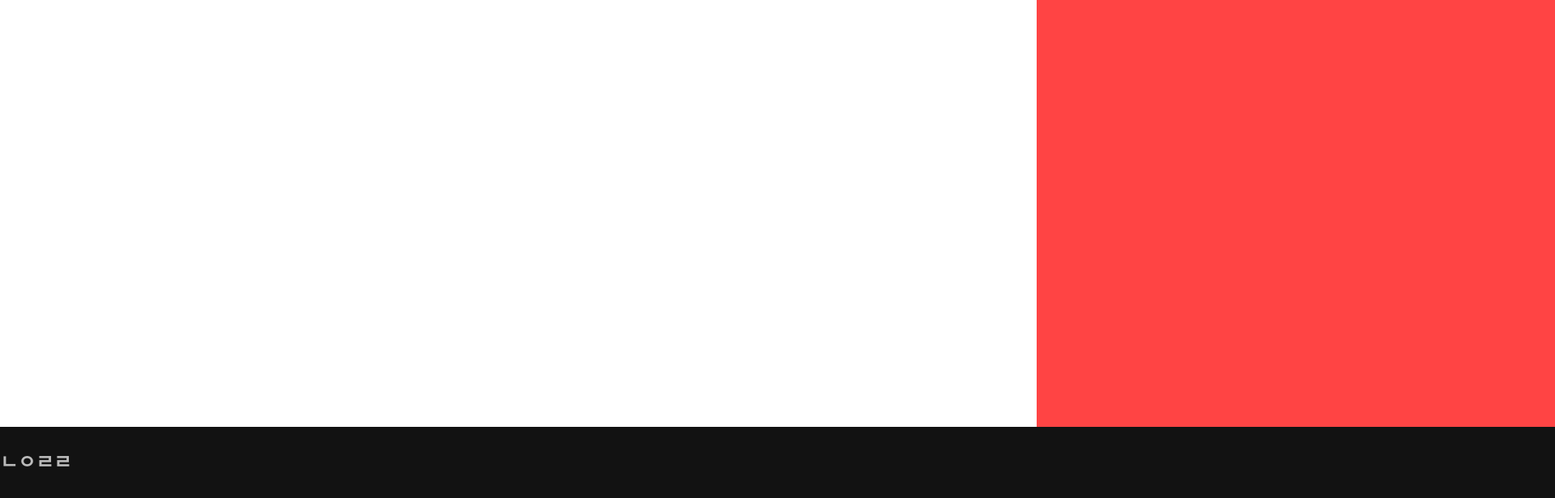
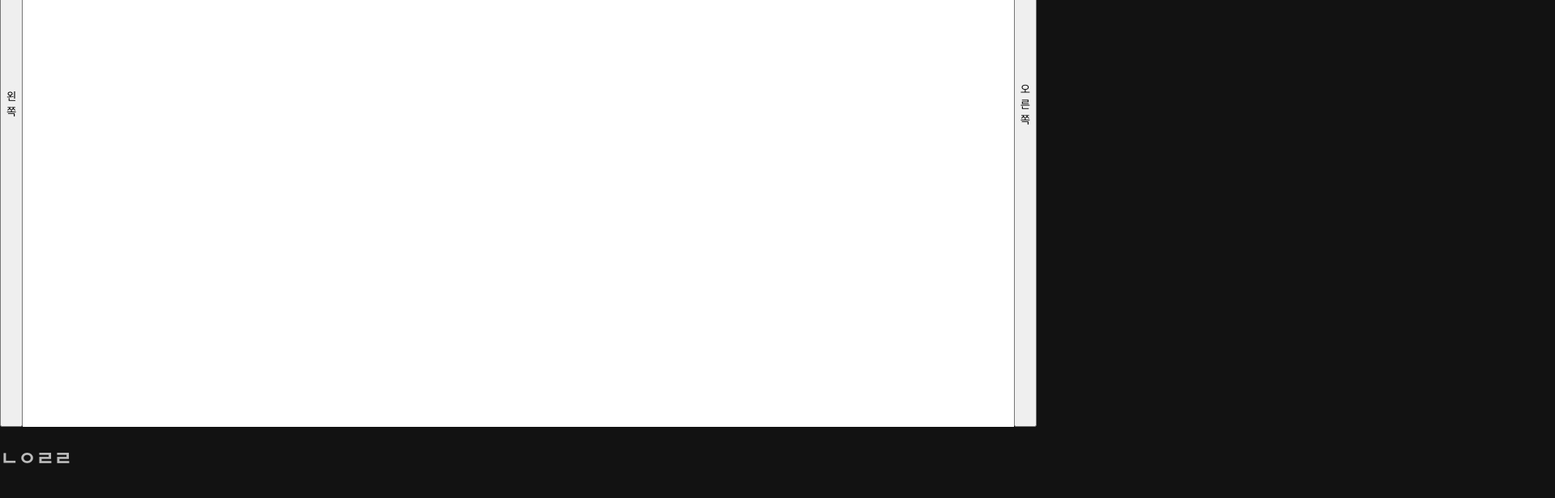
Before and after one commit to DongYounYim/Portfolio, a React (Create React App) app: page / in a window 1280 px wide. Shown: the part 1064-1680 px from the top of the page at 81% size, 1920 px wide, since content can reach past the window. Built offline with nearby package versions, Linux system fonts and the light colour scheme.

Commit message:
[Add] Slider 일부 구현

```diff
--- /dev/null
+++ b/src/components/Slider.js
@@ -0,0 +1,32 @@
+import { useState, useRef } from "react";
+
+const Slider = ({ children, id }) => {
+  const [state, setState] = useState(0);
+  const scrollRef = useRef();
+  const handleMoveLeft = () => {
+    if (state !== 0) {
+      setState(state - 1);
+    }
+  };
+
+  const handleMoveRight = () => {
+    setState(state + 1);
+  };
+
+  return (
+    <div style={{ display: "flex" }}>
+      <button onClick={handleMoveLeft}>왼쪽</button>
+      <section
+        id={id}
+        className="slider"
+        ref={scrollRef}
+        style={{ transform: `scrollX(${state * 100}%)`, fontSize: "16px" }}
+      >
+        {children}
+      </section>
+      <button onClick={handleMoveRight}>오른쪽</button>
+    </div>
+  );
+};
+
+export default Slider;
--- a/src/page/Main.js
+++ b/src/page/Main.js
@@ -1,6 +1,7 @@
 import Header from "../components/Header";
 import Navigation from "../components/Navigation";
 import Banner from "../components/Banner";
+import Slider from "../components/Slider";
 
 export default function Main() {
   return (
@@ -10,14 +11,21 @@ export default function Main() {
       <Navigation />
       <div className="container">
         <Banner />
-        <section id="intro">
-          <div className="CardContent" id="content1"></div>
-          <div
-            className="CardContent"
-            style={{ backgroundColor: "#f44" }}
-          ></div>
-        </section>
-        <section>
+        <Slider id="intro">
+          <div className="CardContent" id="content1">
+            1
+          </div>
+          <div className="CardContent" style={{ backgroundColor: "green" }}>
+            2
+          </div>
+          <div className="CardContent" style={{ backgroundColor: "blue" }}>
+            3
+          </div>
+          <div className="CardContent" style={{ backgroundColor: "gray" }}>
+            4
+          </div>
+        </Slider>
+        <section style={{ height: "100vh" }}>
           <h1>ㄴㅇㄹㄹ</h1>
         </section>
       </div>
--- a/src/style/style.scss
+++ b/src/style/style.scss
@@ -2,8 +2,8 @@ $dark-color: #121212;
 $font-color: #bbb;
 
 html {
-  overflow-x: hidden;
   scroll-behavior: smooth;
+  //overflow-x: hidden;
 }
 
 body {
@@ -96,15 +96,36 @@ body {
   bottom: 0px;
 }
 
+@keyframes move {
+  from {
+    transform: translateX(0%);
+  }
+  to {
+    transform: translateX(-400%);
+  }
+}
+
+.slider {
+  height: 100vh;
+  // transform: translateX(0%);
+  // animation: move 50000ms infinite;
+}
+
 #intro {
-  height: 100vh;
-  display: inline-flex;
-  overflow: scroll;
+  display: flex;
+  overflow-x: scroll;
   scroll-behavior: smooth;
+  // 스크롤 바 제거
+  &::-webkit-scrollbar {
+    display: none; /* 크롬, 사파리, 오페라, 엣지 */
+  }
 
   .CardContent {
+    flex: none;
     width: 100vw;
-    height: 100vh;
     background-color: #fff;
+    color: black;
+    text-align: center;
+    line-height: 100px;
   }
 }
```
